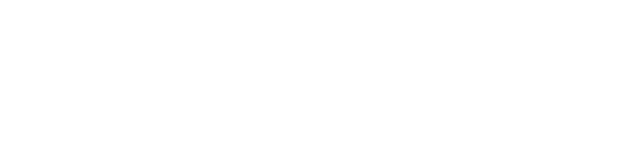
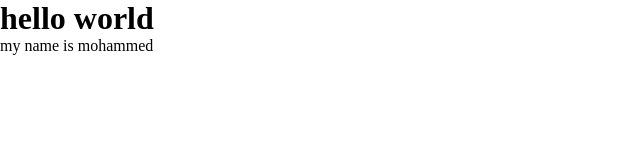
Before and after one commit to M-Alkordy/test-project-5, a plain HTML site: page index.html in a window 1280 px wide. Shown: the whole page, without its empty margins (0-640 px from the left). Drawn offline with Linux system fonts and the light colour scheme.

Commit message:
add mohammed name

```diff
--- a/index.html
+++ b/index.html
@@ -7,6 +7,7 @@
     <title>Document</title>
 </head>
 <body>
-
+    <h1>hello world</h1>
+    <p>my name is mohammed</p>
 </body>
 </html>
```
